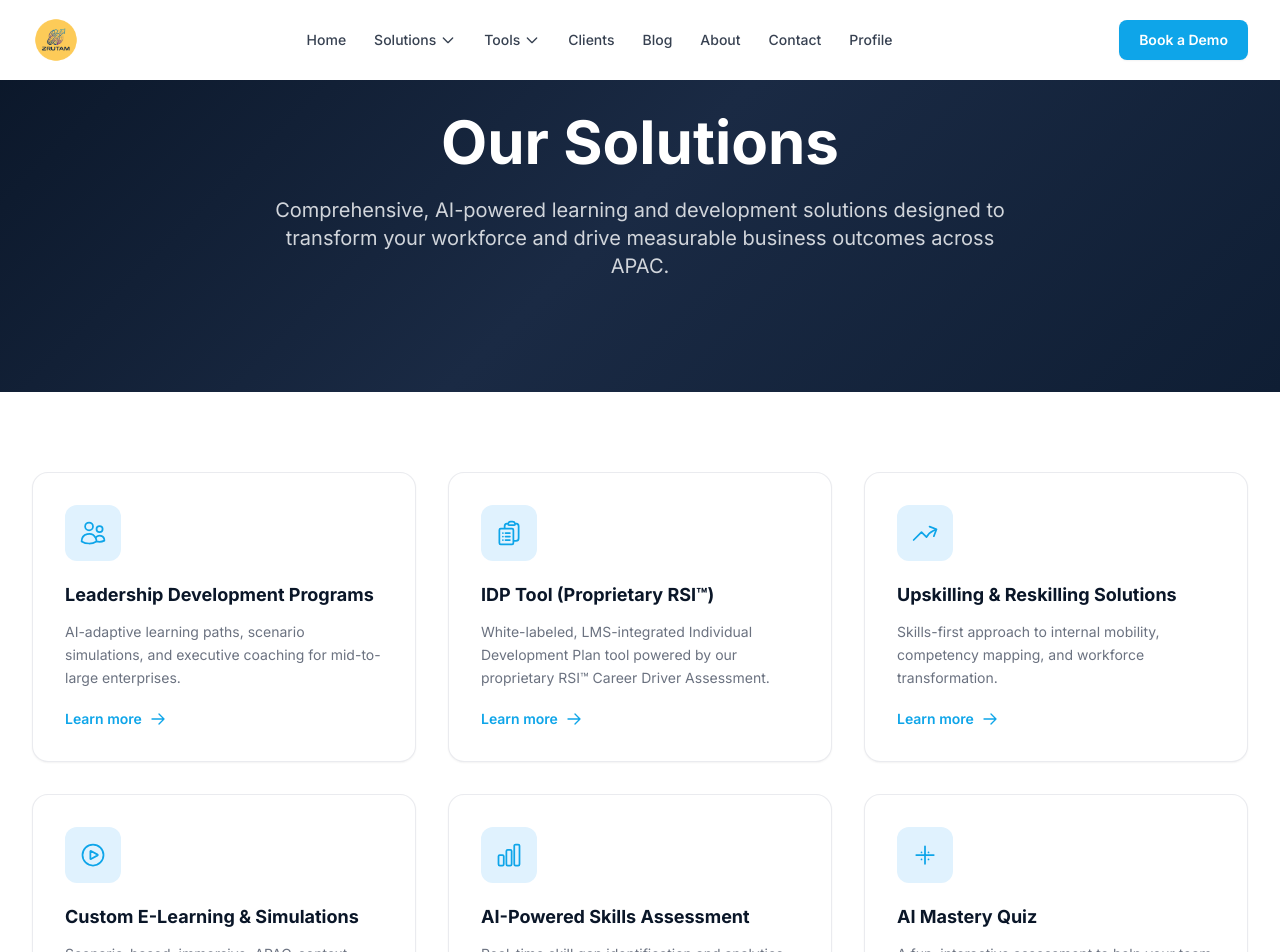
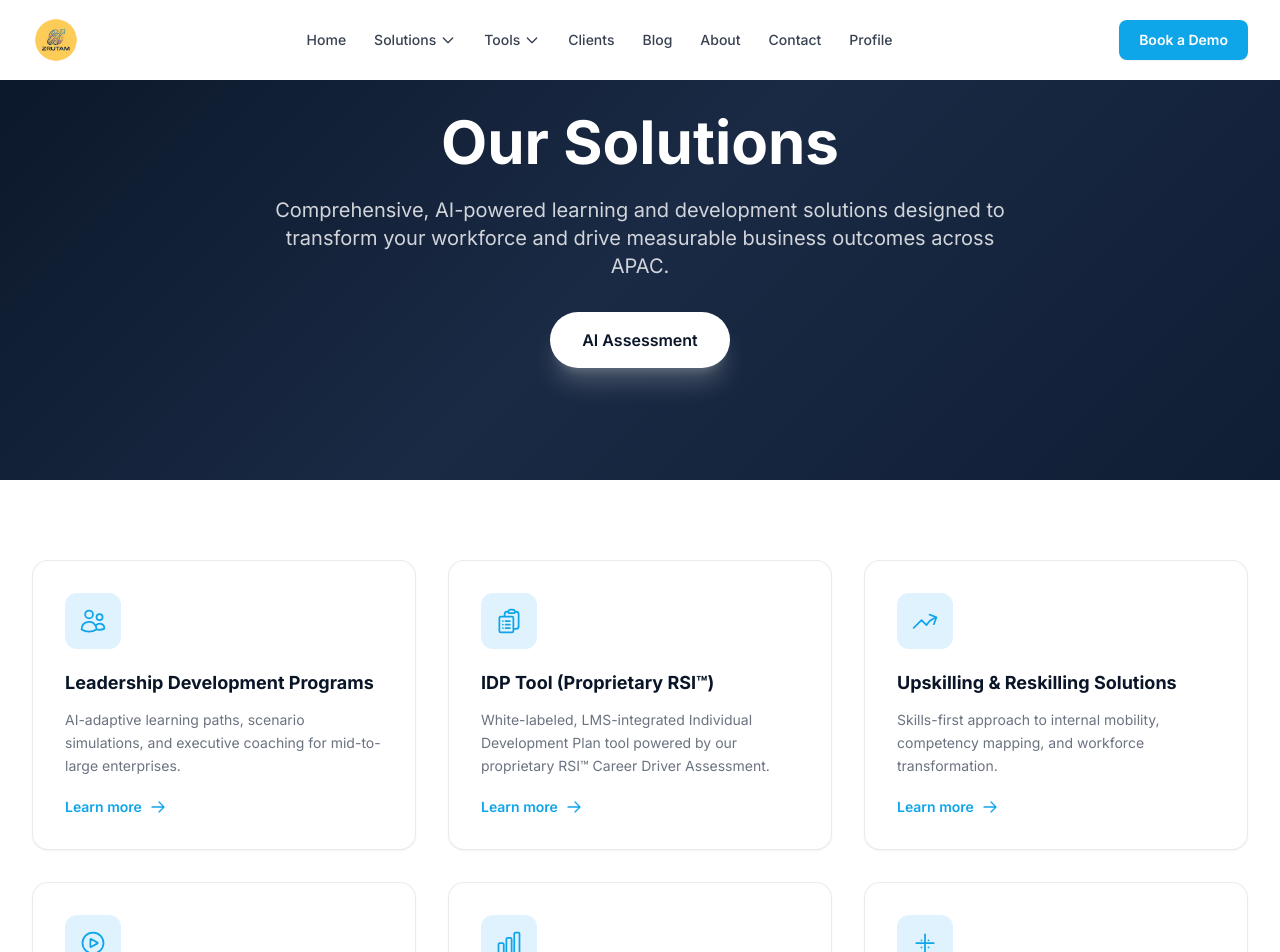
Before and after one commit to zrutamllp/zrutamwebiste, a Next.js app: page /solutions in a window 1280 px wide. Shown: the top 952 px of the page. Built offline with nearby package versions, Linux system fonts and the light colour scheme; a web font is replaced by a local one.

Commit message:
Update quiz page and related components

```diff
--- a/src/app/solutions/constants.ts
+++ b/src/app/solutions/constants.ts
@@ -85,9 +85,9 @@ export const SOLUTIONS = [
     highlight: "Real-time skill gap identification and analytics",
   },
   {
-    title: "AI Mastery Quiz",
+    title: "AI Assessment",
     slug: "quiz",
-    shortTitle: "AI Mastery Quiz",
+    shortTitle: "AI Assessment",
     description:
       "A fun, interactive assessment to help your team benchmark AI knowledge and prompt skills.",
     icon: "quiz",
@@ -99,6 +99,6 @@ export const SOLUTIONS = [
       "Supports quick engagement and discovery",
     ],
     targetAudience: "L&D teams, learners, AI enthusiasts",
-    highlight: "Discover AI readiness with an interactive quiz",
+    highlight: "Discover AI readiness with an interactive assessment",
   },
 ];
--- a/src/app/solutions/page.tsx
+++ b/src/app/solutions/page.tsx
@@ -1,4 +1,5 @@
 import React from "react";
+import Link from "next/link";
 import { Metadata } from "next";
 import { SOLUTIONS } from "@/app/solutions/constants";
 import SolutionCard from "@/shared/components/SolutionCard";
@@ -25,6 +26,14 @@ export default function SolutionsPage() {
             designed to transform your workforce and drive measurable business
             outcomes across APAC.
           </p>
+          <div className="mt-8 flex justify-center">
+            <Link
+              href="/solutions/quiz"
+              className="inline-flex items-center justify-center rounded-full bg-white px-8 py-4 text-base font-semibold text-navy shadow-xl shadow-white/20 transition hover:bg-slate-100"
+            >
+              AI Assessment
+            </Link>
+          </div>
         </div>
       </section>
 
--- a/src/app/solutions/quiz/components/ResultSlide.tsx
+++ b/src/app/solutions/quiz/components/ResultSlide.tsx
@@ -29,7 +29,7 @@ export default function ResultSlide({
               <path d="M8 2h8l1 4h3v2.5a6.5 6.5 0 01-5 6.371V16a4 4 0 01-8 0v-1.129A6.5 6.5 0 014 8.5V6h3l1-4zM7 6h10v2.5a4.5 4.5 0 01-3 4.33V14a2 2 0 01-4 0v-1.17A4.5 4.5 0 017 8.5V6z" />
             </svg>
           </div>
-          <p className="text-slate-400 uppercase tracking-widest text-xs font-bold mb-2">Your Mastery Level</p>
+          <p className="text-slate-400 uppercase tracking-widest text-xs font-bold mb-2">Your AI Level</p>
           <h2 className={`text-3xl sm:text-4xl font-extrabold mb-6 bg-gradient-to-r ${userLevel.color} text-transparent bg-clip-text leading-tight`}>
             {userLevel.title}
           </h2>
@@ -64,7 +64,7 @@ export default function ResultSlide({
               <path d="M3 12v5h5" />
               <path d="M21 12a9 9 0 00-8.97-8.364" />
             </svg>
-            Retake Quiz
+            Retake Assessment
           </button>
         </div>
       </div>
--- a/src/app/solutions/quiz/components/WelcomeSlide.tsx
+++ b/src/app/solutions/quiz/components/WelcomeSlide.tsx
@@ -25,17 +25,17 @@ export default function WelcomeSlide({ onStart, active }: WelcomeSlideProps) {
         </div>
         <h1 className="text-3xl sm:text-4xl font-extrabold mb-4 text-slate-800">
           Discover Your <br />
-          <span className="text-gradient">AI Mastery</span>
+          <span className="text-gradient">AI Assessment</span>
         </h1>
         <p className="text-slate-500 mb-8 text-sm sm:text-base leading-relaxed">
-          Take this quick 11-question interactive quiz to find out your true AI level. Are you a beginner or a prompt wizard?
+          Take this quick 11-question interactive assessment to find out your true AI level. Are you a beginner or a prompt wizard?
         </p>
         <button
           type="button"
           onClick={onStart}
           className="w-full px-8 py-4 bg-indigo-600 hover:bg-indigo-700 text-white font-bold rounded-2xl shadow-lg shadow-indigo-200 transition-all transform hover:-translate-y-1 active:translate-y-0 text-lg flex justify-center items-center gap-3"
         >
-          Start Quiz
+          Start Assessment
           <svg
             viewBox="0 0 24 24"
             className="w-5 h-5"
--- a/src/app/solutions/quiz/page.tsx
+++ b/src/app/solutions/quiz/page.tsx
@@ -2,9 +2,9 @@ import { Metadata } from "next";
 import QuizPage from "./components/QuizPage";
 
 export const metadata: Metadata = {
-  title: "AI Mastery Quiz | Zrutam",
+  title: "AI Assessment | Zrutam",
   description:
-    "Discover your AI Mastery level with our interactive quiz and learn where you stand in prompt engineering, hallucinations, model knowledge, and more.",
+    "Discover your AI readiness with our interactive assessment and learn where you stand in prompt engineering, hallucinations, model knowledge, and more.",
 };
 
 export default function QuizRoutePage() {
--- a/src/components/Footer.tsx
+++ b/src/components/Footer.tsx
@@ -6,7 +6,9 @@ const solutionLinks = [
   { label: "IDP Tool (RSI\u2122)", href: "/solutions/idp-tool" },
   { label: "Upskilling & Reskilling", href: "/solutions/upskilling-reskilling" },
   { label: "Custom E-Learning", href: "/solutions/custom-elearning" },
-  { label: "AI Skills Assessment", href: "/solutions/ai-skills-assessment" },  { label: "AI Mastery Quiz", href: "/solutions/quiz" },];
+  { label: "AI Skills Assessment", href: "/solutions/ai-skills-assessment" },
+  { label: "AI Assessment", href: "/solutions/quiz" },
+];
 
 const resourceLinks = [
   { label: "Blog", href: "/blog" },
--- a/src/shared/constants/site.ts
+++ b/src/shared/constants/site.ts
@@ -17,7 +17,7 @@ export const NAV_LINKS = [
       { label: "Upskilling & Reskilling", href: "/solutions/upskilling-reskilling" },
       { label: "Custom E-Learning", href: "/solutions/custom-elearning" },
       { label: "AI Skills Assessment", href: "/solutions/ai-skills-assessment" },
-      { label: "AI Mastery Quiz", href: "/solutions/quiz" },
+      { label: "AI Assessment", href: "/solutions/quiz" },
       { label: "Accelerator", href: "/solutions/accelerator" },
     ],
   },
```
Also changed, not shown: 1 other file (tests, documents, lock files or other folders).
